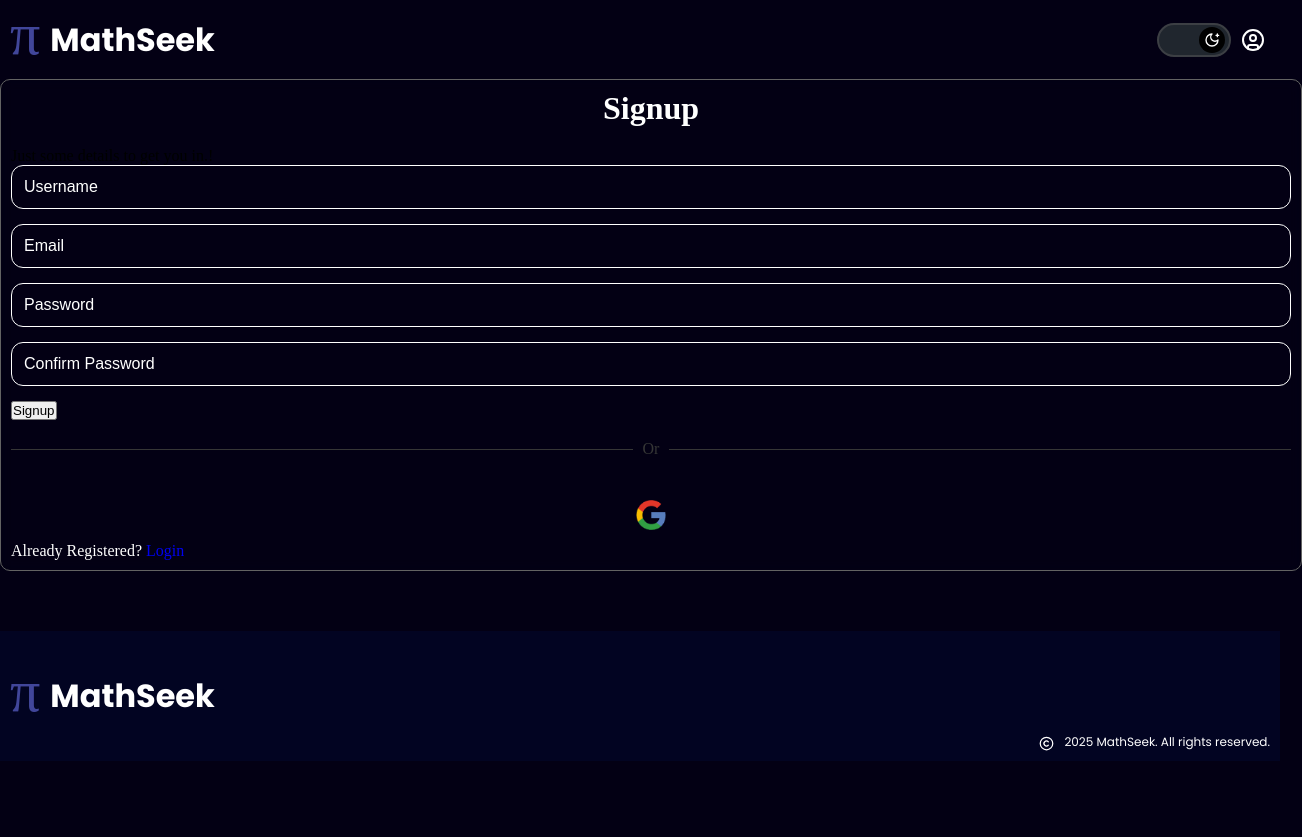
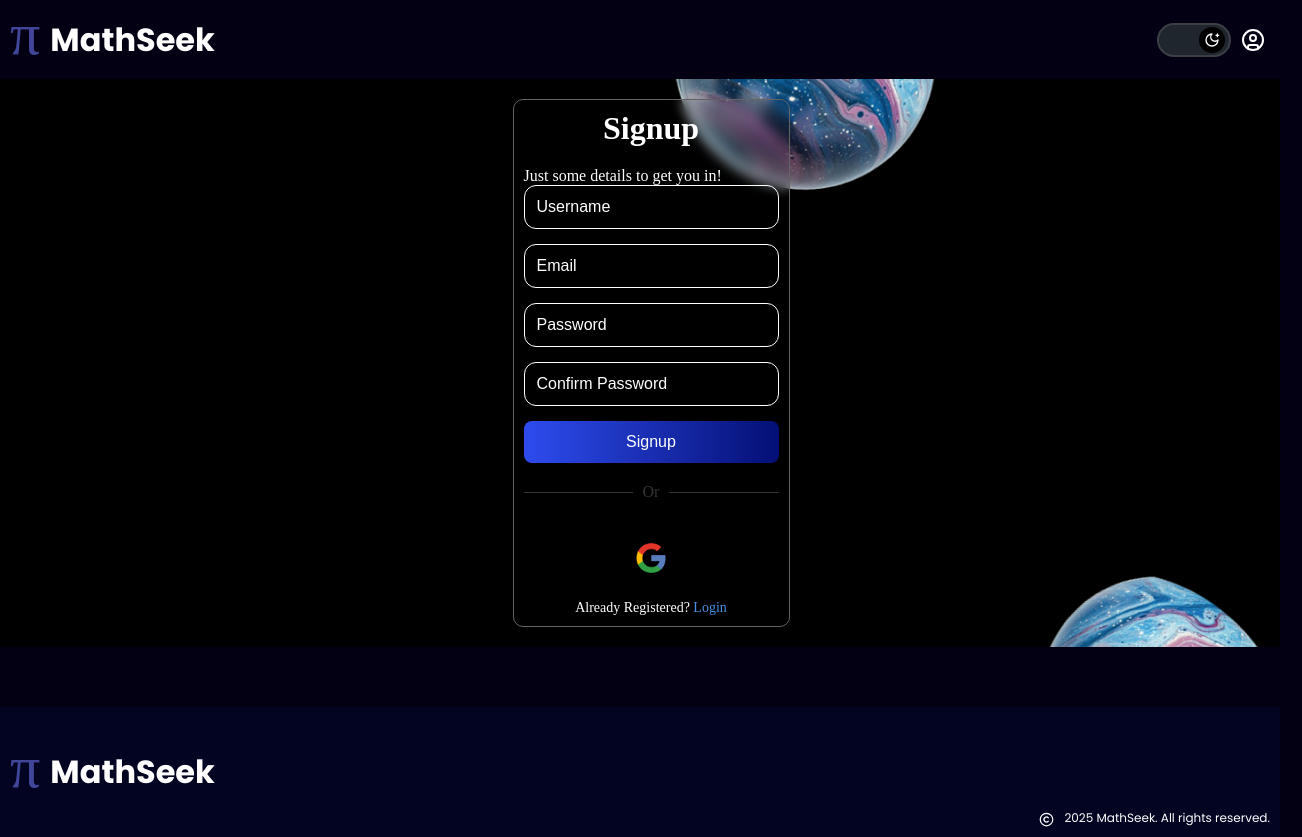
Before and after one commit to leonardosantosp/mathseek, a React (Vite) app in the folder front-end/elastic/: page /signup in a window 1280 px wide. Shown: the whole page, 1302 px wide, since content can reach past the window. Before the commit the page ends 800 px from the top, so only its background shows below. Built offline with nearby package versions, Linux system fonts and the light colour scheme.

Commit message:
feat: Adding sign up page

```diff
--- a/front-end/elastic/src/components/SignUpPage.tsx
+++ b/front-end/elastic/src/components/SignUpPage.tsx
@@ -1,4 +1,4 @@
-import { useState, useContext } from "react";
+import { useState } from "react";
 import googleLogo from "../assets/google-icon.png";
 // import { ThemeContext } from "../context/ThemeContext";
 
@@ -22,12 +22,12 @@ const SignUpPage = () => {
 
   return (
     <>
-      <div className="signup-container">
+      <div className="signup_container">
         {/* <div className={`signup-container ${isLight ? "light-theme" : "dark-theme"}`}> */}
         <div className="signup_form">
           <div className="signup_form--border">
             <h1>Signup</h1>
-            <span>Just some details to get you in.!</span>
+            <span>Just some details to get you in!</span>
             <form onSubmit={handleSignup}>
               <div className="signup_form">
                 <input
@@ -69,7 +69,7 @@ const SignUpPage = () => {
                   required
                 />
               </div>
-              <button type="submit" className="signup-btn">
+              <button type="submit" className="signup_form--sign--button">
                 Signup
               </button>
             </form>
@@ -88,7 +88,7 @@ const SignUpPage = () => {
               </button>
             </div>
 
-            <div className="login-link">
+            <div className="signup_login--link">
               <p>
                 Already Registered? <a href="/login">Login</a>
               </p>
```
